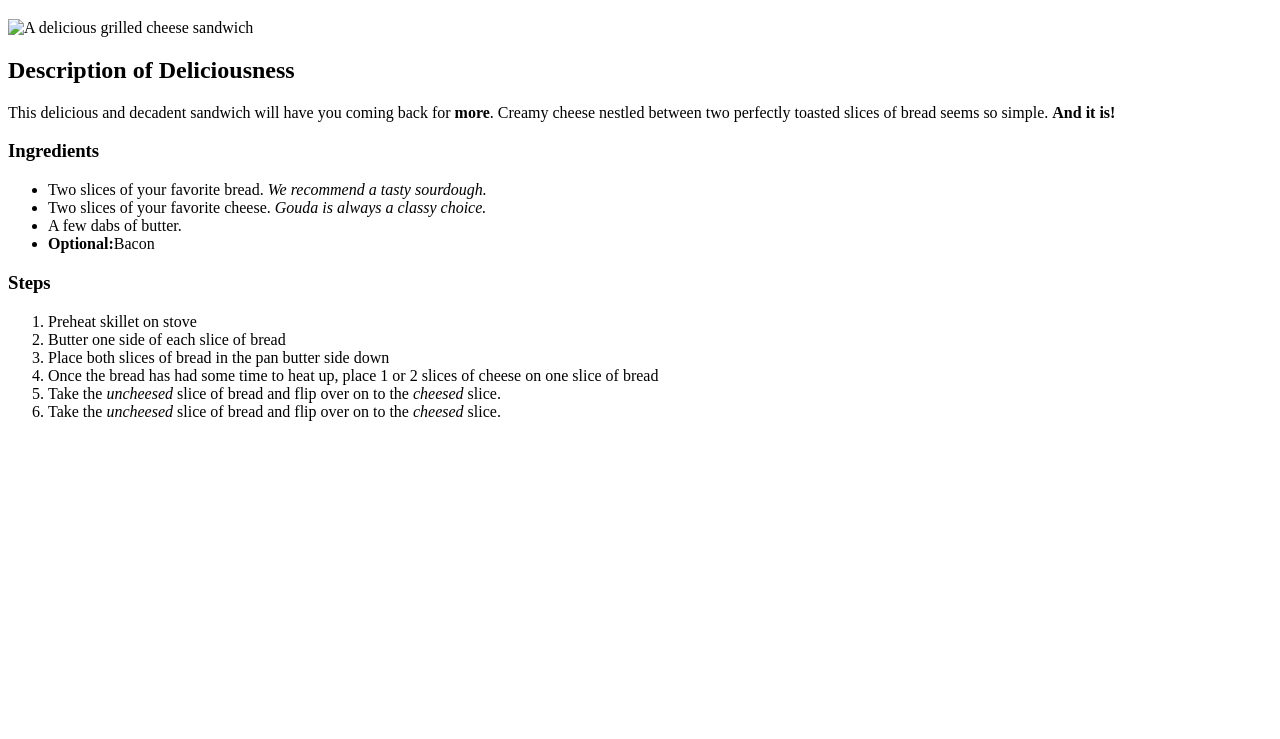
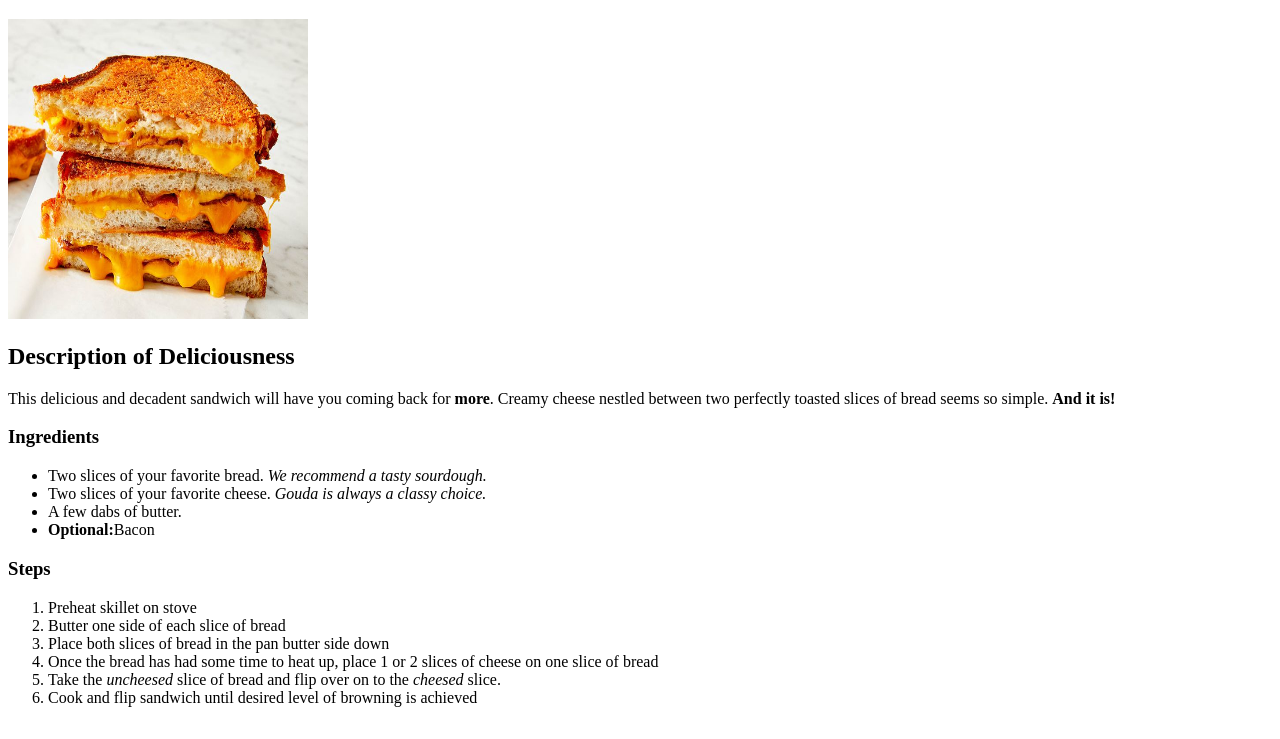
Before and after one commit to JS12824/odin_recipes, a plain HTML site: page recipes/grilled-cheese.html in a window 1280 px wide. Shown: the part 61-800 px from the top of the page. Drawn offline with Linux system fonts and the light colour scheme.

Commit message:
Fixed image issue
Issue was resolved by adding ../ before the directory
e.g. ../images/grilled_cheese2.jpg

```diff
--- a/recipes/grilled-cheese.html
+++ b/recipes/grilled-cheese.html
@@ -7,7 +7,7 @@
 
         <body>
             <h1>Grilled Cheese</h1>
-            <img src="./images/grilled_cheese2.jpg" alt="A delicious grilled cheese sandwich" height="300" width="300">
+            <img src="../images/grilled_cheese2.jpg" alt="A delicious grilled cheese sandwich" height="300" width="300">
 
             <h2>Description of Deliciousness</h2>
             <p>
@@ -27,7 +27,7 @@
                     <li>Place both slices of bread in the pan butter side down</li>
                     <li>Once the bread has had some time to heat up, place 1 or 2 slices of cheese on one slice of bread</li>
                     <li>Take the <em>uncheesed</em> slice of bread and flip over on to the <em>cheesed</em> slice.</li>
-                    <li>Take the <em>uncheesed</em> slice of bread and flip over on to the <em>cheesed</em> slice.</li>
+                    <li>Cook and flip sandwich until desired level of browning is achieved</li>
 
                 </ol>
 
```
